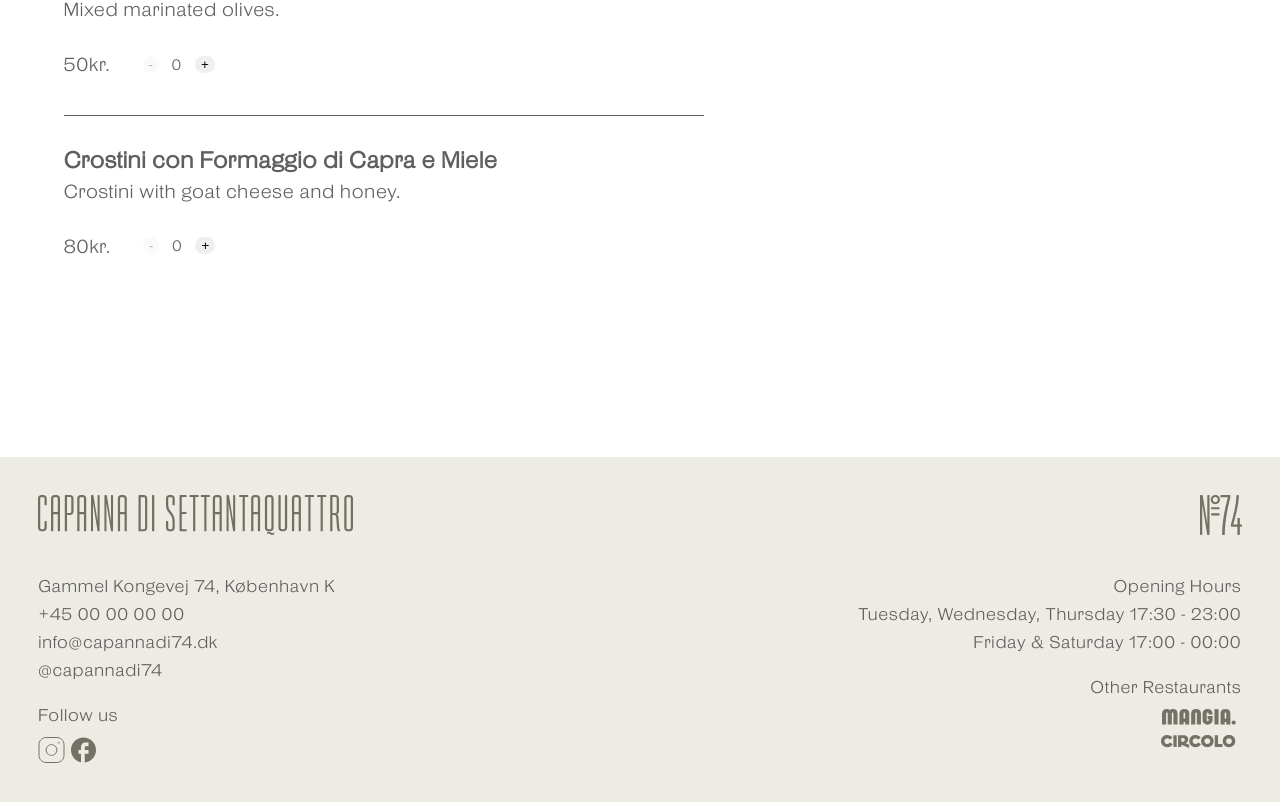
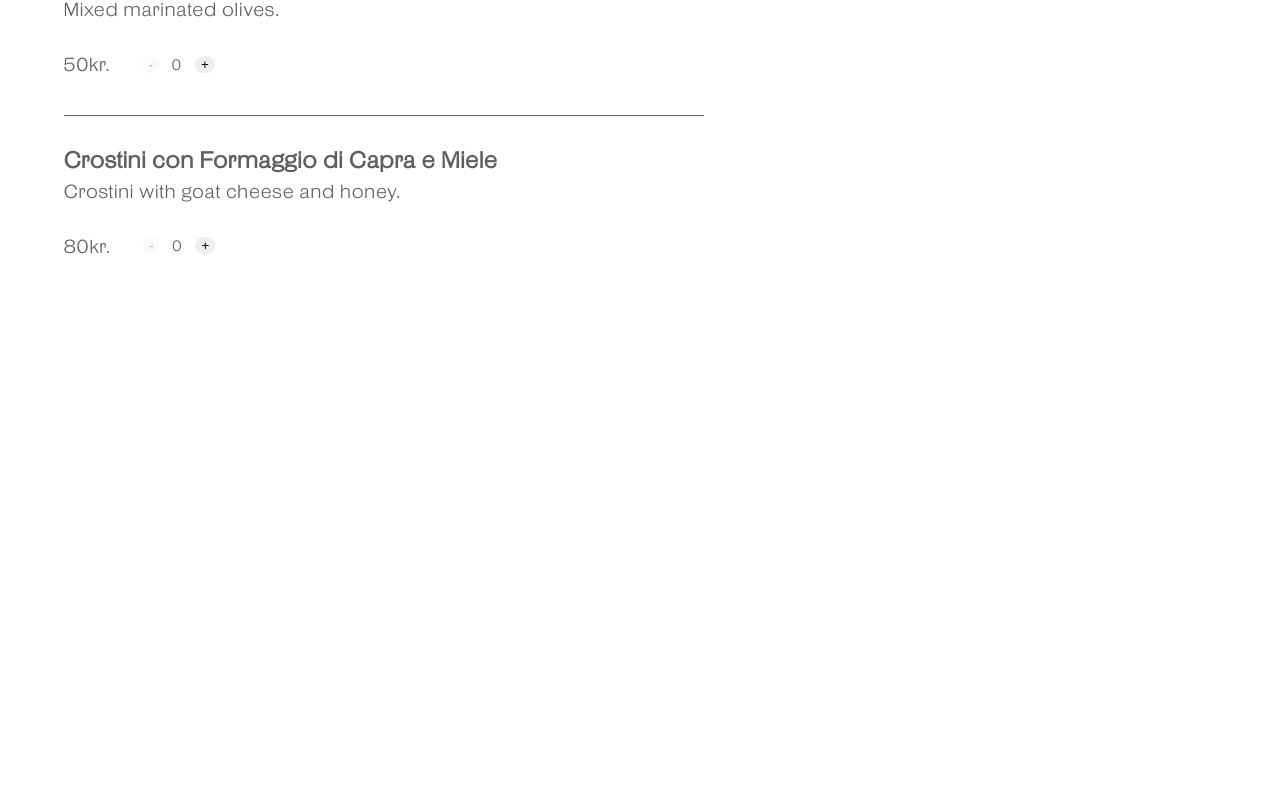
Before and after one commit to ozolinala/capanna74, a Next.js app: page /takeaway in a window 1280 px wide. Shown: the part 786-1588 px from the top of the page. After the commit the page ends 1115 px from the top, so only its background shows below. Built offline with nearby package versions, Linux system fonts and the light colour scheme.

Commit message:
Footer hidden in takeaway (both mobile and desktop), added padding bottom

```diff
--- a/src/components/Layout.js
+++ b/src/components/Layout.js
@@ -23,10 +23,7 @@ const Layout = ({ children }) => {
   const pageWithoutFooter = "takeaway";
 
   // Check if it's the specified page and if the screen width is less than a certain value
-  const shouldHideFooter =
-    currentPage === pageWithoutFooter &&
-    typeof window !== "undefined" &&
-    window.innerWidth <= 768;
+  const shouldHideFooter = currentPage === pageWithoutFooter;
 
   return (
     <div className={styles.container}>
--- a/src/styles/TakeawayMenu.module.css
+++ b/src/styles/TakeawayMenu.module.css
@@ -41,7 +41,7 @@
 .takeawayContainer {
   width: 50vw;
   padding-left: 4rem;
-  padding-bottom: 10rem;
+  padding-bottom: 2rem;
 }
 
 .menuNavbar {
```
